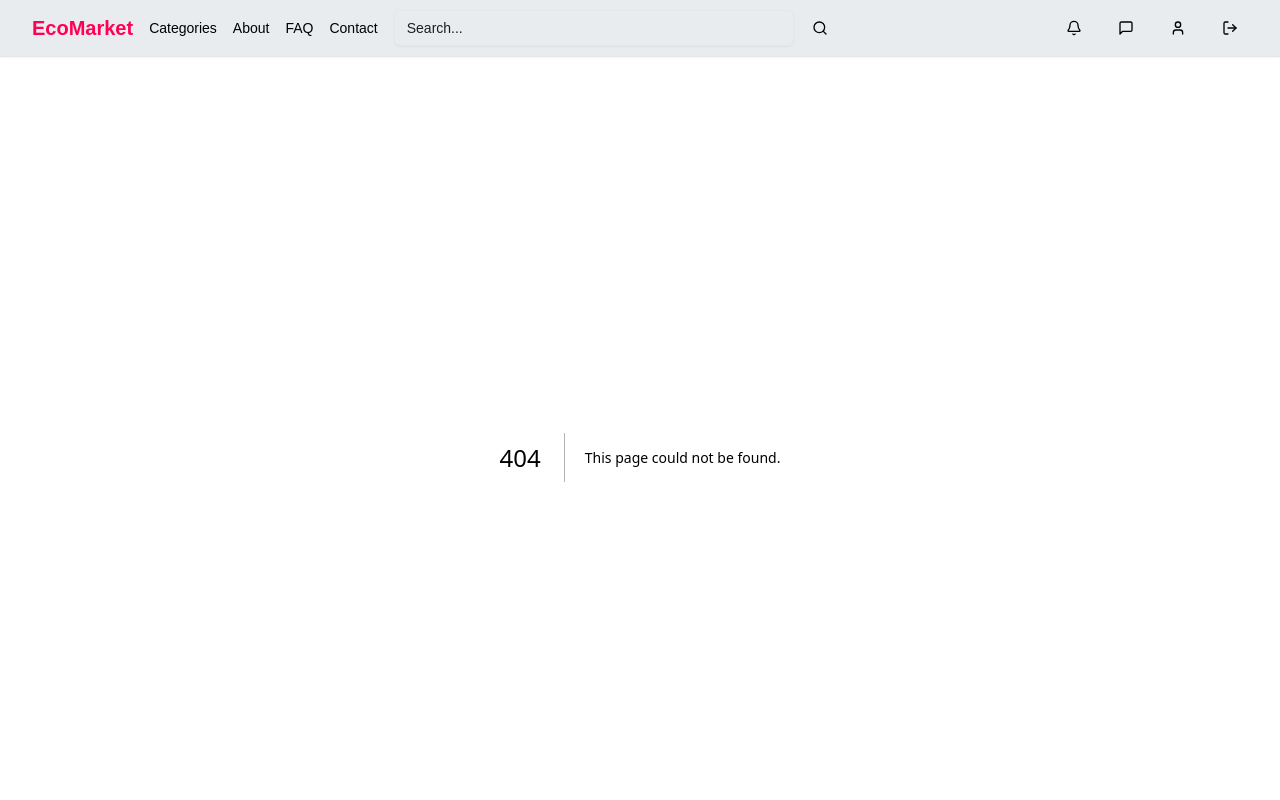
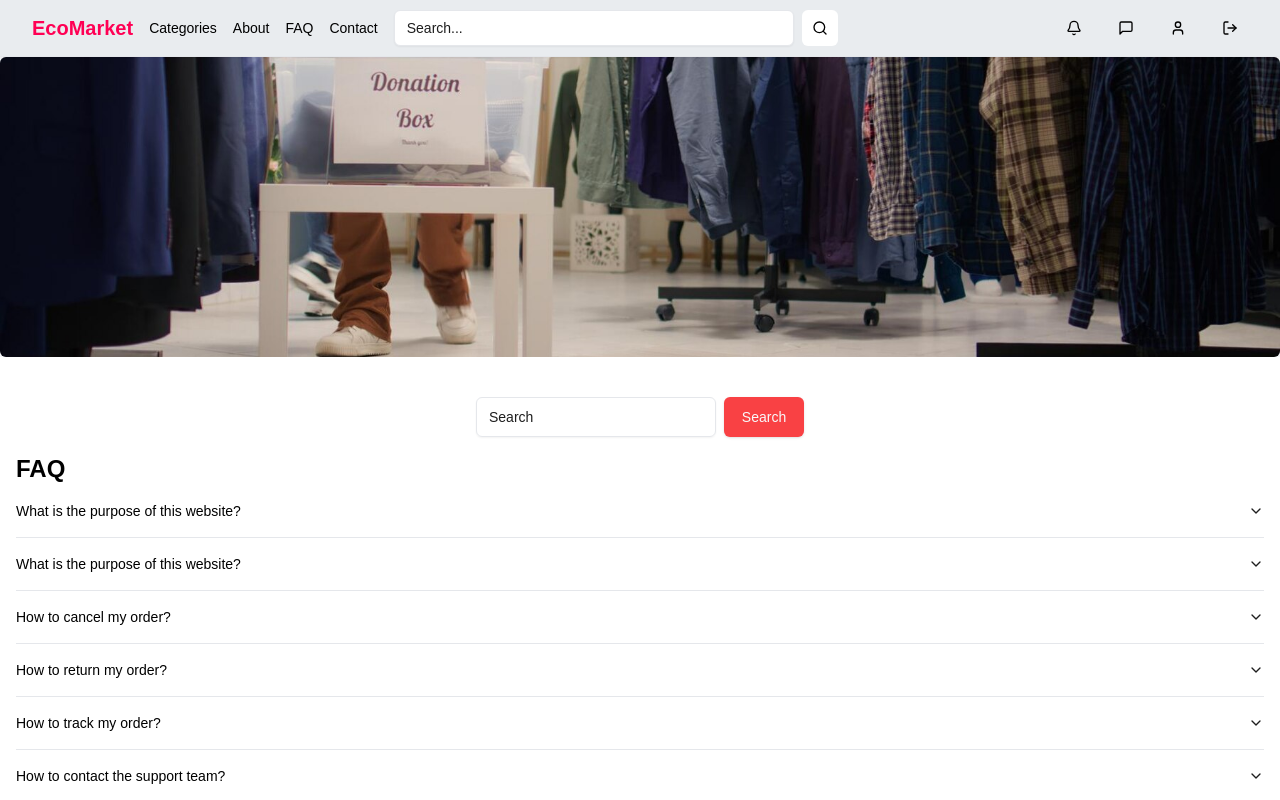
Before and after one commit to kyawthethtwe/E-commerce, a Next.js app: page /faq in a window 1280 px wide. Before the commit this address had no page. Shown: the top 800 px of the page. Built offline with nearby package versions, Linux system fonts and the light colour scheme.

Commit message:
develop categories, faq page

```diff
--- /dev/null
+++ b/src/app/categories/page.tsx
@@ -0,0 +1,9 @@
+import CategoryGrid from "@/components/category-grid";
+
+export default function Categories() {
+    return(
+        <div className="py-8">
+            <CategoryGrid />
+        </div>
+    )
+}
--- a/src/app/contact/page.tsx
+++ b/src/app/contact/page.tsx
@@ -5,9 +5,13 @@ export default function ContactPage() {
     return (
         <div>
             <ContactBanner />
-            <div className="grid grid-cols-1 sm:grid-cols-2 gap-4 p-4">
+            <div className="grid grid-cols-1 sm:grid-cols-2 gap-4 p-4 mt-4">
                 <ContactLocation />
                 <ContactForm />
+            </div>
+            {/* Map Section of bangkok */}
+            <div className="w-full h-[500px]">
+                <iframe src="https://www.google.com/maps/embed?pb=!1m18!1m12!1m3!1d3153.184488888888!2d144.9630583156251!3d-37.81421777974998!2m3!1f0!2f0!3f0!3m2!1i1024!2i768!4f13.1!3m3!1m2!1s0x6ad642af0f11fd81%3A0x5045675218ce7e0!2s360%20Collins%20St%2C%20Melbourne%20VIC%203000!5e0!3m2!1sen!2sau!4v1717518888888!5m2!1sen!2sau" width="100%" height="100%" style={{ border: 0 }} allowFullScreen={false} loading="lazy" referrerPolicy="no-referrer-when-downgrade"></iframe>
             </div>
         </div>
     )
--- /dev/null
+++ b/src/app/faq/page.tsx
@@ -0,0 +1,63 @@
+import { Accordion, AccordionContent, AccordionItem, AccordionTrigger } from "@/components/ui/accordion"
+import { Button } from "@/components/ui/button"
+import { Input } from "@/components/ui/input"
+import Image from "next/image"
+const faq = [
+    {
+        question: "What is the purpose of this website?",
+        answer: "This website is a platform for people to find and share information about the best places to visit in Bangkok."
+    },
+    {
+        question: "What is the purpose of this website?",
+        answer: "This website is a platform for people to find and share information about the best places to visit in Bangkok."
+    },
+    {
+        question: "How to cancel my order?",
+        answer: "You can cancel your order by clicking the cancel button on the order page."
+    },
+    {
+        question: "How to return my order?",
+        answer: "You can return your order by clicking the return button on the order page."
+    },
+    {
+        question: "How to track my order?",
+        answer: "You can track your order by clicking the track button on the order page."
+    },
+    {
+        question: "How to contact the support team?",
+        answer: "You can contact the support team by clicking the contact button on the website."
+    }
+]
+
+
+export default function FAQPage() {
+    return (
+        <div>
+            {/* banner*/}
+            <div className="bg-gray-100 h-[200px] sm:h-[300px] ">
+                <Image
+                src="/home-banner.jpg"
+                alt="banner"
+                width={1024}
+                height={1000}
+                className="w-full h-full object-cover object-center rounded-md"
+                />
+            </div>
+            <div className="container px-4 mx-auto mb-8 mt-10">
+                <div className="flex justify-center items-center mb-4 gap-2">
+                    <Input type="text" placeholder="Search" className="w-60 h-10" />
+                    <Button className="w-20 h-10">Search</Button>
+                </div>
+                <h1 className="text-2xl font-bold">FAQ</h1>
+                <Accordion type="single" collapsible>
+                {faq.map((item, index) => (
+                    <AccordionItem key={index} value={item.question}>
+                        <AccordionTrigger>{item.question}</AccordionTrigger>
+                        <AccordionContent>{item.answer}</AccordionContent>
+                        </AccordionItem>
+                    ))}
+                </Accordion>
+            </div>
+        </div>
+    )
+}
--- a/src/app/layout.tsx
+++ b/src/app/layout.tsx
@@ -29,7 +29,7 @@ export default function RootLayout({
         className={`${geistSans.variable} ${geistMono.variable} antialiased`}
       >
         <Navbar />
-        <div className="h-screen">
+        <div className="min-h-screen" >
         {children}
         </div>
         <Footer />
--- a/src/components/contact/contact-banner.tsx
+++ b/src/components/contact/contact-banner.tsx
@@ -1,17 +1,22 @@
 import Image from "next/image";
+
 
 export default function ContactBanner() {
     return (
-        <div className="w-full h-64 p-4 bg-background ">
+
+        <div className="relative w-full h-[200px] lg:h-[300px] rounded-lg">
             <Image
                 src="/contact-banner.jpg"
                 alt="Contact Banner"
-                width={1920}
-                height={1080}
-                objectFit="cover"
-                objectPosition="center"
-                className="w-full h-full"
+                fill
+                priority
+                className="object-cover object-center brightness-75 rounded-lg"
             />
-        </div>
+            <div className="absolute inset-0 bg-black/40" />
+            <h1 className="absolute inset-0 flex items-center justify-center text-4xl md:text-5xl font-bold text-white">
+                Contact
+            </h1>
+            </div>
+
     )
 }
--- a/src/components/navbra.tsx
+++ b/src/components/navbra.tsx
@@ -44,8 +44,8 @@ export default function Navbar() {
           }}
           className="flex flex-1 items-center space-x-2"
         >
-          <Input type="search" placeholder="Search..." name="search" className="md:w-[300px] lg:w-[400px]" />
-          <Button type="submit" size="icon" variant="ghost">
+          <Input type="search" placeholder="Search..." name="search" className="md:w-[300px] lg:w-[400px] bg-white" />
+          <Button type="submit" size="icon" variant="ghost" className="bg-white">
             <Search className="h-4 w-4" />
             <span className="sr-only">Search</span>
           </Button>
--- /dev/null
+++ b/src/components/ui/accordion.tsx
@@ -0,0 +1,57 @@
+"use client"
+
+import * as React from "react"
+import * as AccordionPrimitive from "@radix-ui/react-accordion"
+import { ChevronDown } from "lucide-react"
+
+import { cn } from "@/lib/utils"
+
+const Accordion = AccordionPrimitive.Root
+
+const AccordionItem = React.forwardRef<
+  React.ElementRef<typeof AccordionPrimitive.Item>,
+  React.ComponentPropsWithoutRef<typeof AccordionPrimitive.Item>
+>(({ className, ...props }, ref) => (
+  <AccordionPrimitive.Item
+    ref={ref}
+    className={cn("border-b", className)}
+    {...props}
+  />
+))
+AccordionItem.displayName = "AccordionItem"
+
+const AccordionTrigger = React.forwardRef<
+  React.ElementRef<typeof AccordionPrimitive.Trigger>,
+  React.ComponentPropsWithoutRef<typeof AccordionPrimitive.Trigger>
+>(({ className, children, ...props }, ref) => (
+  <AccordionPrimitive.Header className="flex">
+    <AccordionPrimitive.Trigger
+      ref={ref}
+      className={cn(
+        "flex flex-1 items-center justify-between py-4 text-sm font-medium transition-all hover:underline text-left [&[data-state=open]>svg]:rotate-180",
+        className
+      )}
+      {...props}
+    >
+      {children}
+      <ChevronDown className="h-4 w-4 shrink-0 text-muted-foreground transition-transform duration-200" />
+    </AccordionPrimitive.Trigger>
+  </AccordionPrimitive.Header>
+))
+AccordionTrigger.displayName = AccordionPrimitive.Trigger.displayName
+
+const AccordionContent = React.forwardRef<
+  React.ElementRef<typeof AccordionPrimitive.Content>,
+  React.ComponentPropsWithoutRef<typeof AccordionPrimitive.Content>
+>(({ className, children, ...props }, ref) => (
+  <AccordionPrimitive.Content
+    ref={ref}
+    className="overflow-hidden text-sm data-[state=closed]:animate-accordion-up data-[state=open]:animate-accordion-down"
+    {...props}
+  >
+    <div className={cn("pb-4 pt-0", className)}>{children}</div>
+  </AccordionPrimitive.Content>
+))
+AccordionContent.displayName = AccordionPrimitive.Content.displayName
+
+export { Accordion, AccordionItem, AccordionTrigger, AccordionContent }
--- /dev/null
+++ b/src/components/ui/label.tsx
@@ -0,0 +1,26 @@
+"use client"
+
+import * as React from "react"
+import * as LabelPrimitive from "@radix-ui/react-label"
+import { cva, type VariantProps } from "class-variance-authority"
+
+import { cn } from "@/lib/utils"
+
+const labelVariants = cva(
+  "text-sm font-medium leading-none peer-disabled:cursor-not-allowed peer-disabled:opacity-70"
+)
+
+const Label = React.forwardRef<
+  React.ElementRef<typeof LabelPrimitive.Root>,
+  React.ComponentPropsWithoutRef<typeof LabelPrimitive.Root> &
+    VariantProps<typeof labelVariants>
+>(({ className, ...props }, ref) => (
+  <LabelPrimitive.Root
+    ref={ref}
+    className={cn(labelVariants(), className)}
+    {...props}
+  />
+))
+Label.displayName = LabelPrimitive.Root.displayName
+
+export { Label }
--- /dev/null
+++ b/src/components/ui/textarea.tsx
@@ -0,0 +1,22 @@
+import * as React from "react"
+
+import { cn } from "@/lib/utils"
+
+const Textarea = React.forwardRef<
+  HTMLTextAreaElement,
+  React.ComponentProps<"textarea">
+>(({ className, ...props }, ref) => {
+  return (
+    <textarea
+      className={cn(
+        "flex min-h-[60px] w-full rounded-md border border-input bg-transparent px-3 py-2 text-base shadow-sm placeholder:text-muted-foreground focus-visible:outline-none focus-visible:ring-1 focus-visible:ring-ring disabled:cursor-not-allowed disabled:opacity-50 md:text-sm",
+        className
+      )}
+      ref={ref}
+      {...props}
+    />
+  )
+})
+Textarea.displayName = "Textarea"
+
+export { Textarea }
--- a/tailwind.config.ts
+++ b/tailwind.config.ts
@@ -8,42 +8,41 @@ export default {
     "./src/app/**/*.{js,ts,jsx,tsx,mdx}",
   ],
   theme: {
-	container : {
-		center : true,
-		padding : "2rem",
+  	container: {
+  		center: true,
+  		padding: '2rem',
   		screens: {
-			"2xl": "1400px",
-		  },
+  			'2xl': '1400px'
+  		}
   	},
   	extend: {
   		colors: {
-  			background: "#f8f9fa" ,
-  			foreground: "black",
-			card: "#e9ecef",
+  			background: '#f8f9fa',
+  			foreground: 'black',
+  			card: '#e9ecef',
   			primary: {
-				DEFAULT: "#F6BD60",
-				foreground: "#1E1E1E",
+  				DEFAULT: '#F6BD60',
+  				foreground: '#1E1E1E'
   			},
   			secondary: {
-				DEFAULT: "#84A59D",
-				foreground: "#FFFFFF",
+  				DEFAULT: '#84A59D',
+  				foreground: '#FFFFFF'
   			},
   			destructive: {
-				DEFAULT: "#F28482",
-				foreground: "#FFFFFF",
+  				DEFAULT: '#F28482',
+  				foreground: '#FFFFFF'
   			},
   			muted: {
-				DEFAULT: "#F7EDE2",
-				foreground: "#1E1E1E",
+  				DEFAULT: '#F7EDE2',
+  				foreground: '#1E1E1E'
   			},
   			accent: {
-				DEFAULT: "#F5CAC3",
-				foreground: "#1E1E1E",
+  				DEFAULT: '#F5CAC3',
+  				foreground: '#1E1E1E'
   			},
-			highlight: "#ff0054",
-        	action: "#f94144",
+  			highlight: '#ff0054',
+  			action: '#f94144'
   		},
-
   		keyframes: {
   			'accordion-down': {
   				from: {
@@ -70,7 +69,7 @@ export default {
   			lg: 'var(--radius)',
   			md: 'calc(var(--radius) - 2px)',
   			sm: 'calc(var(--radius) - 4px)'
-		},
+  		}
   	}
   },
   plugins: [animate],
```
Also changed, not shown: package.json (+6 -1 lines), src/components/contact/contact-form.tsx (+36 -21 lines), public/home-banner.jpg (renamed from public/home-banne.jpg), 1 other file (tests, documents, lock files or other folders). Lines whose indentation alone changed are shown as unchanged.
